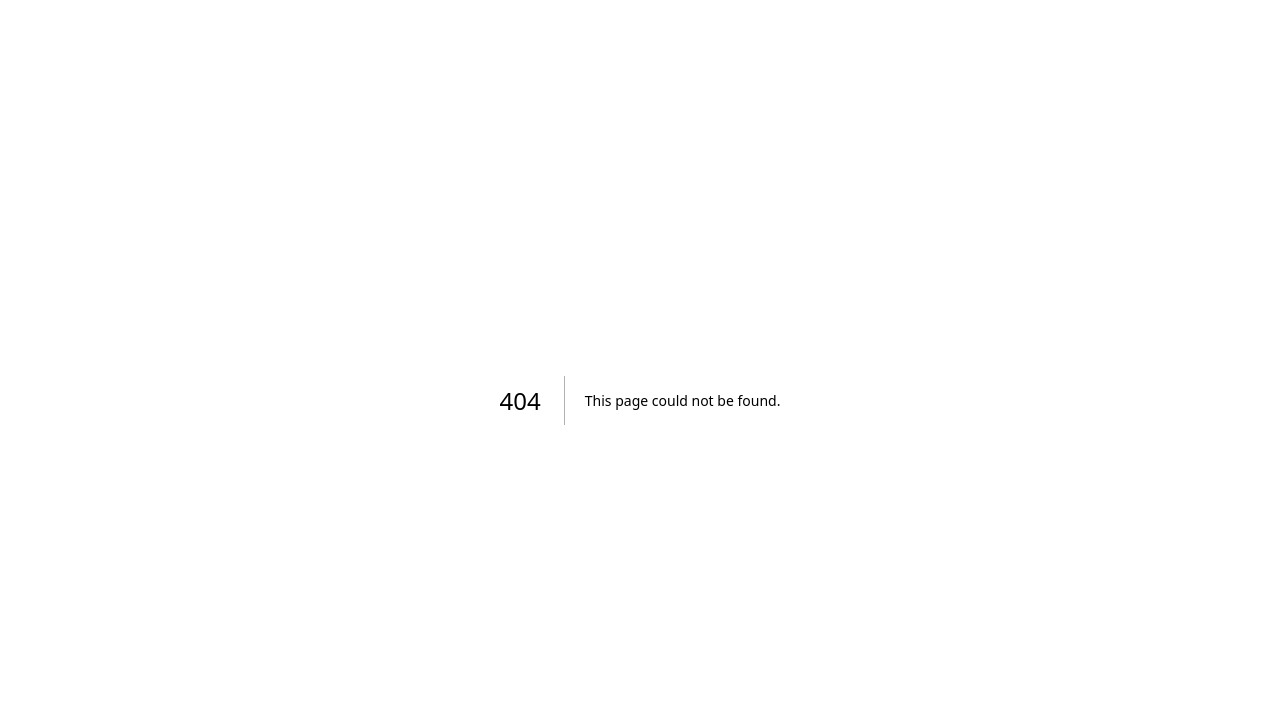
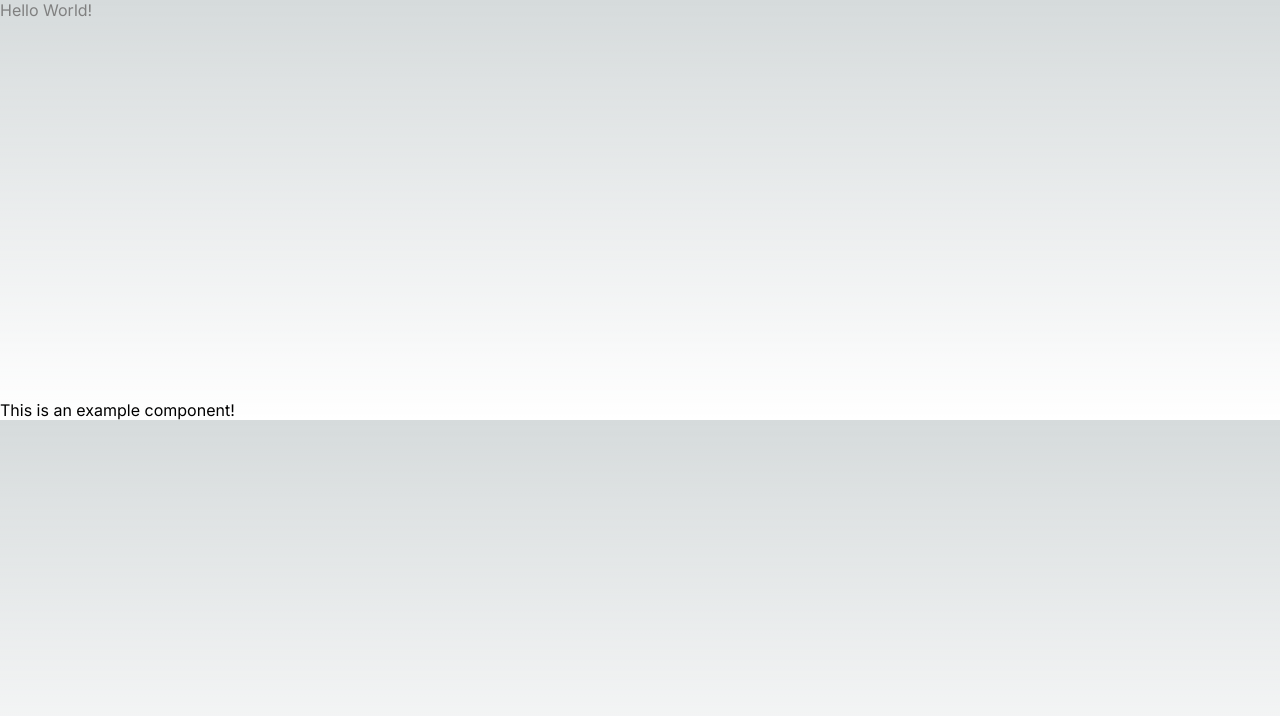
Before and after one commit to UOA-CS732-SE750-Students-2024/project-group-teal-turtles, a Next.js app in the folder frontend/: page /example-page in a window 1280 px wide. Before the commit this address had no page. Shown: the top 716 px of the page. Built offline with nearby package versions, Linux system fonts and the light colour scheme.

Commit message:
feat: made an example page and component

```diff
--- /dev/null
+++ b/frontend/src/app/(example)/example-page/page.js
@@ -0,0 +1,12 @@
+import ExampleComponent from "@/components/ExampleComponent/ExampleComponent";
+import React from "react";
+
+function ExamplePage() {
+	return (
+		<>
+			<ExampleComponent />
+		</>
+	);
+}
+
+export default ExamplePage;
--- /dev/null
+++ b/frontend/src/components/ExampleComponent/ExampleComponent.js
@@ -0,0 +1,13 @@
+import React from "react";
+import styles from "./ExampleComponent.module.css";
+
+function ExampleComponent() {
+	return (
+		<>
+			<div className={styles.exampleCSS}>Hello World!</div>
+			<div>This is an example component!</div>
+		</>
+	);
+}
+
+export default ExampleComponent;
--- /dev/null
+++ b/frontend/src/components/ExampleComponent/ExampleComponent.module.css
@@ -0,0 +1,5 @@
+.exampleCSS {
+    width: 50vw;
+    height: 50vh;
+    color: grey;
+}
```
